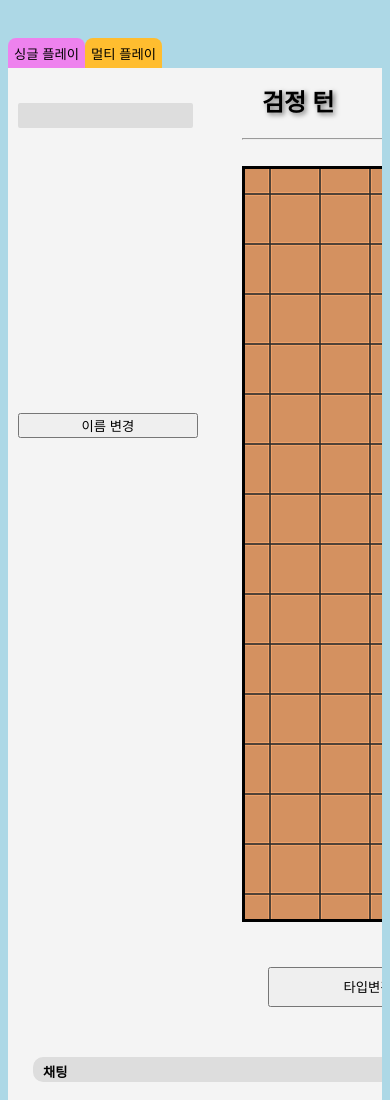
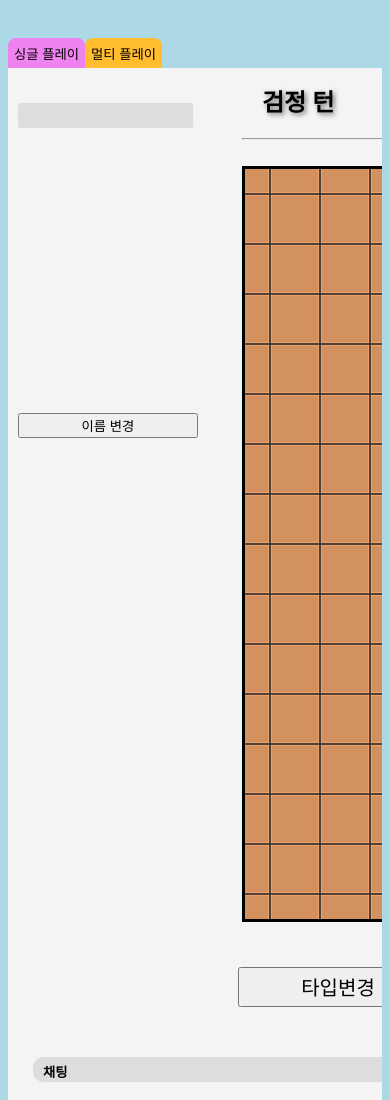
Before and after one commit to skyneton/omok, a plain HTML site: page index.html in a window 390 px wide. Shown: the top 1100 px of the page. Drawn offline with Linux system fonts and the light colour scheme; no server answers.

Commit message:
Update index.html

```diff
--- a/index.html
+++ b/index.html
@@ -11,6 +11,7 @@
     <script src="scripts/client.js"></script>
     <script src="scripts/online.js"></script>
     <link rel="stylesheet" type="text/css" href="css/main.css">
+    <link rel="stylesheet" type="text/css" href="css/mobile.css">
 </head>
 <body>
     <div>
```
